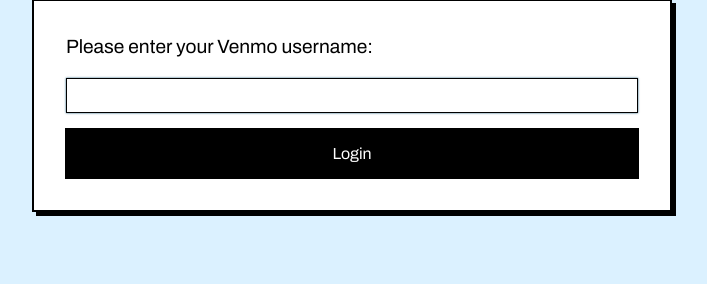
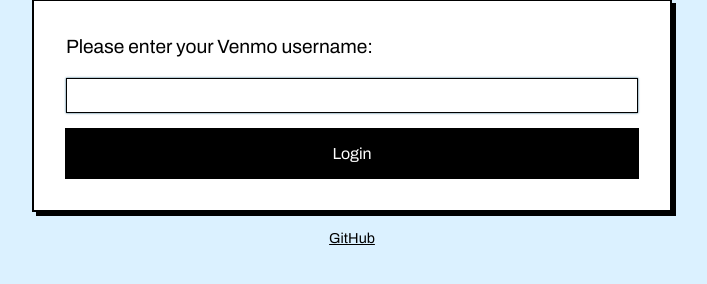
Before and after one commit to brianhang/pokerpals, a Flask app: page / in a window 1280 px wide. Shown: the part 124-408 px from the top of the page, without its empty margins (288-995 px from the left). Run offline with Flask 3, Linux system fonts and the light colour scheme; data that the repository does not hold is empty; some libraries are stand-ins or nearby versions.

Commit message:
Add footer with GitHub link (#13)

```diff
--- a/src/static/style2.css
+++ b/src/static/style2.css
@@ -318,3 +318,16 @@ input[type=submit]:active {
 .player-edit a {
     font-size: 0.9rem;
 }
+
+footer {
+    align-items: center;
+    font-size: 0.9rem;
+    margin-top: 1rem;
+    text-align: center;
+}
+
+footer ul {
+    padding: 0;
+    margin: 0;
+    list-style-type: none;
+}
--- a/src/templates/layout.html
+++ b/src/templates/layout.html
@@ -14,5 +14,10 @@
     <div class="page">
         <h1 class="header"><a href="/">PokerPal</a></h1>
         {% block body %}{% endblock %}
+        <footer>
+            <ul>
+                <li><a href="https://github.com/brianhang/pokerpals/">GitHub</a></li>
+            </ul>
+        </footer>
     </div>
 </body>
```
